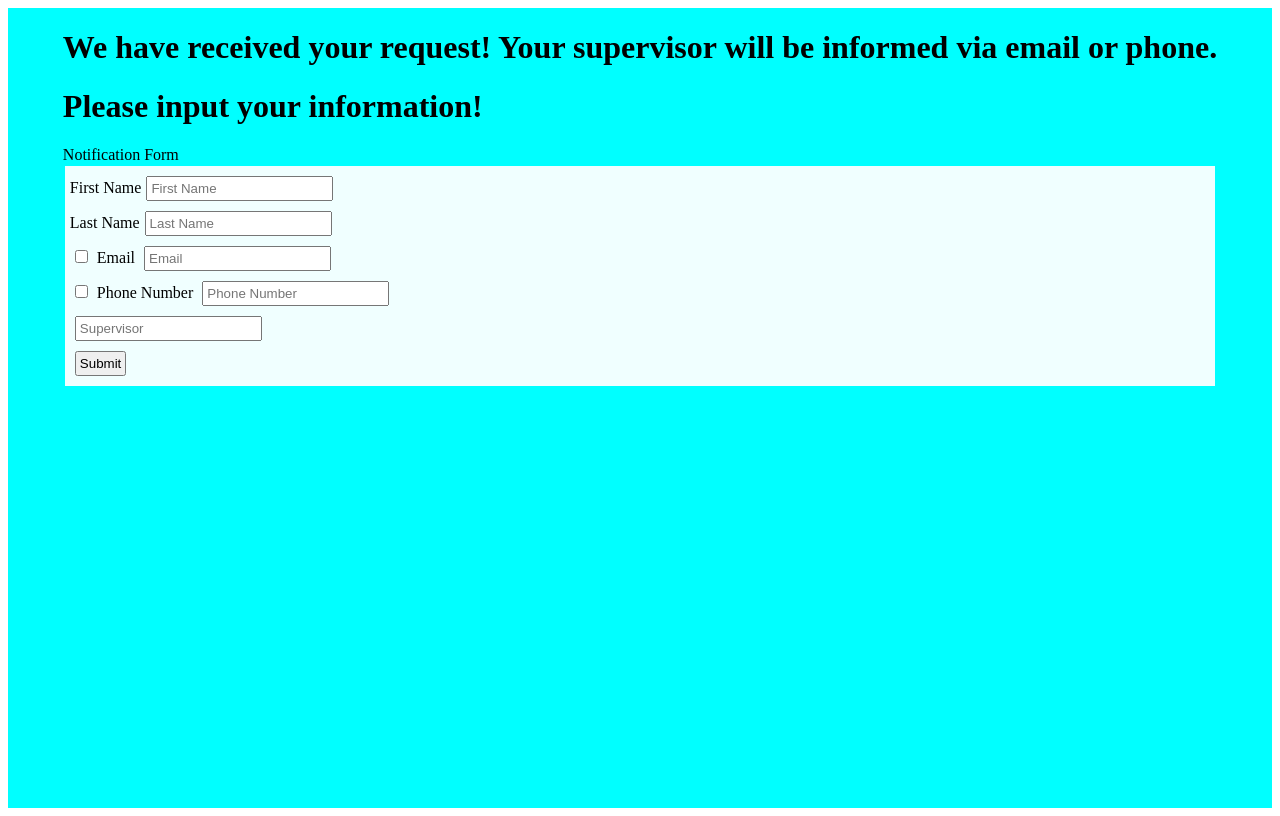
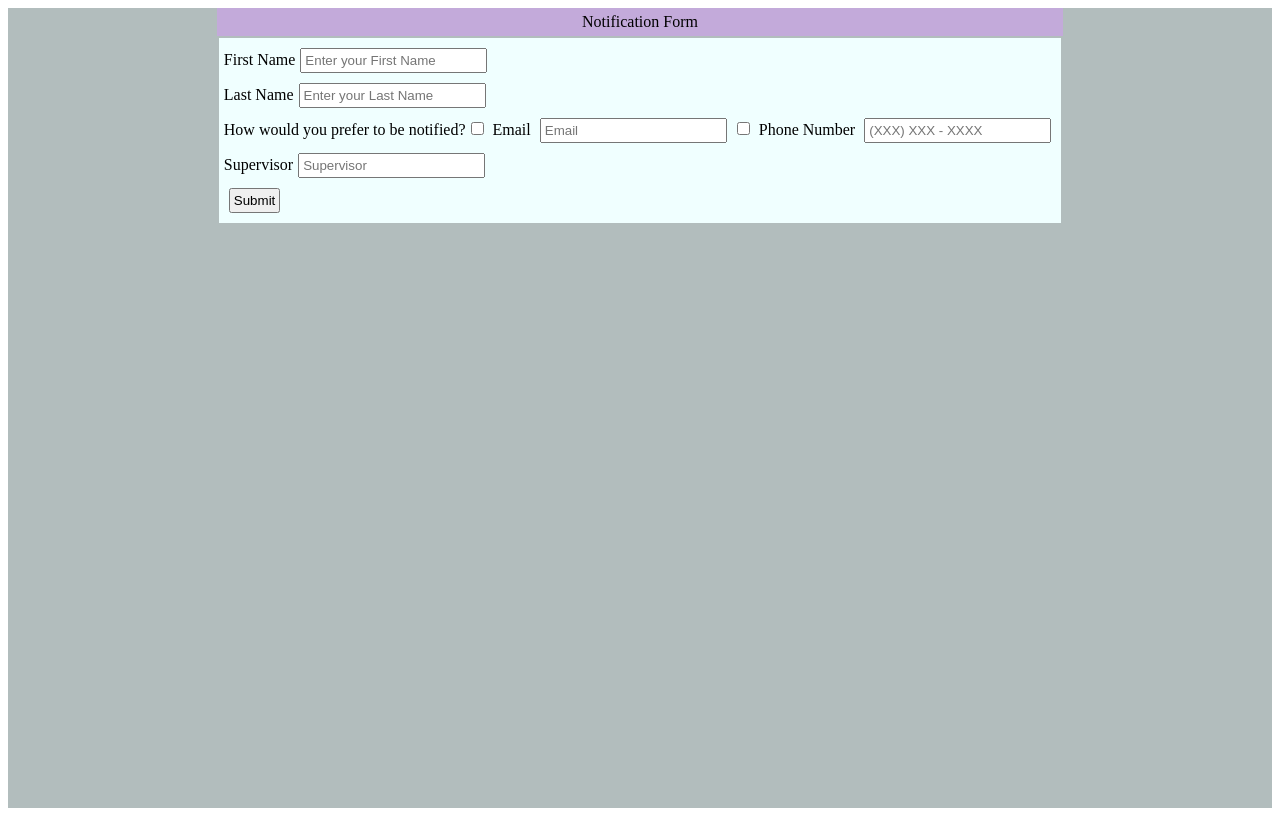
Before and after one commit to JetechNY/lightfeather-codechallenge, a React (Create React App) app: page / in a window 1280 px wide. Built offline with nearby package versions, Linux system fonts and the light colour scheme.

Commit message:
changed file layout structure complete

```diff
--- a/src/App.css
+++ /dev/null
@@ -1,21 +0,0 @@
-.form-container {
-  display: flex;
-  background-color: aqua;
-  align-items: center;
-  height: 100vh;
-  flex-direction: column;
-}
-
-.register-form {
-  display: flex;
-  background-color: azure;
-  flex-direction: column;
-  margin: 2px;
-  border: 2px;
-  padding: 5px;
-}
-
-.form-field {
-  margin: 5px;
-  padding: 3px;
-}
--- a/src/App.js
+++ b/src/App.js
@@ -1,5 +1,4 @@
 import React from "react";
-import "./App.css";
 import Form from "./Form";
 
 function App() {
--- a/src/Form.css
+++ b/src/Form.css
@@ -0,0 +1,27 @@
+.form-container {
+  display: flex;
+  background-color: rgb(178, 189, 189);
+  align-items: center;
+  height: 100vh;
+  flex-direction: column;
+}
+
+.register-form {
+  display: flex;
+  background-color: azure;
+  flex-direction: column;
+  margin: 2px;
+  border: 2px;
+  padding: 5px;
+}
+
+.form-field {
+  margin: 5px;
+  padding: 3px;
+}
+
+header{
+  background-color: rgb(195, 170, 218);
+  text-align: center;
+  padding: 5px;
+}
--- a/src/Form.js
+++ b/src/Form.js
@@ -1,176 +1,18 @@
 import React, { useState } from "react";
-import './Form.css';
+import "./Form.css";
 import FormSubmit from "./FormSubmit";
 import FormSuccess from "./FormSuccess";
 
 const Form = () => {
-  const [values, setvalues] = useState({
-    firstName: "",
-    lastName: "",
-    email: "",
-    phoneNumber: "",
-    supervisor: "",
-  });
+  const [isSubmitted, setIsSubmitted] = useState(false);
 
-  const [submitted, setSubmitted] = useState(false);
-  const [valid, setValid] = useState(false);
-
-  const handleChange = (input) => (e) => {
-    this.setState({ [input]: e.target.value });
-  };
-
-  const handleFirstNameInputChange = (event) => {
-    setvalues({ ...values, firstName: event.target.value });
-  };
-
-  const handleLastNameInputChange = (event) => {
-    setvalues({ ...values, lastName: event.target.value });
-  };
-
-  const handleEmailInputChange = (event) => {
-    setvalues({ ...values, email: event.target.value });
-  };
-
-  const handlePhoneInputChange = (event) => {
-    setvalues({ ...values, phoneNumber: event.target.value });
-  };
-
-  const handleSupervisorInputChange = (event) => {
-    setvalues({ ...values, supervisor: event.target.value });
-  };
-
-  //     /* <script>
-  //   const lettersOnly = (input) => {
-  //     var regex = /[^a-z]/gi;
-  //     input.value = input.value.replace(regex, "");
-  //   };
-
-  // </script> */
-  //   }
-
-  const handleSubmit = (event) => {
-    event.preventDefault();
-    if (
-      values.firstName &&
-      values.lastName &&
-      (values.email || values.phoneNumber) &&
-      values.supervisor
-    ) {
-      setValid(true);
-    }
-    setSubmitted(true);
-  };
+  function submitForm() {
+    setIsSubmitted(true);
+  }
 
   return (
     <div>
-      <FormSuccess />
-      <FormSubmit />
-      <header>Notification Form</header>
-      <form className="register-form" onSubmit={handleSubmit}>
-        {submitted && valid ? (
-          <div className="success-message">
-            Success! Thank you for registering
-          </div>
-        ) : null}
-        <div>
-          <label className="form-label" htmlFor="firstName">
-            First Name
-          </label>
-
-          <input
-            onChange={handleFirstNameInputChange}
-            value={values.firstName}
-            id="first-name"
-            className="form-field"
-            placeholder="First Name"
-            name="firstName"
-            type="text"
-            // onKeyUp={lettersOnly(this)}
-          />
-          {submitted && !values.firstName ? (
-            <span>Please enter a First Name</span>
-          ) : null}
-        </div>
-        <div>
-          <label className="form-label" htmlFor="lastName">
-            Last Name
-          </label>
-
-          <input
-            onChange={handleLastNameInputChange}
-            value={values.lastName}
-            id="last-name"
-            className="form-field"
-            placeholder="Last Name"
-            name="lasttName"
-            type="text"
-            // onKeyUp={lettersOnly(this)}
-          />
-          {submitted && !values.lastName ? (
-            <span>Please enter a Last Name</span>
-          ) : null}
-        </div>
-        <div>
-          <input
-            id="email-checkbox"
-            type="checkbox"
-            className="form-field"
-            placeholder="Email"
-            name="email-checkbox"
-          />
-          <label for="email-checkbox"> Email </label>
-          <input
-            onChange={handleEmailInputChange}
-            value={values.email}
-            id="email"
-            className="form-field"
-            placeholder="Email"
-            name="email"
-          />
-          {submitted && (!values.email || !values.phoneNumber) ? (
-            <span>Please enter a email </span>
-          ) : null}
-        </div>
-        <div>
-          <input
-            id="phoneNumber-checkbox"
-            type="checkbox"
-            className="form-field"
-            placeholder="Phone Number"
-            name="phoneNumber-checkbox"
-          />
-          <label for="phoneNumber-checkbox"> Phone Number </label>
-          <input
-            onChange={handlePhoneInputChange}
-            value={values.phoneNumber}
-            id="phoneNumber"
-            className="form-field"
-            placeholder="Phone Number"
-            name="phoneNumber"
-          />
-          {submitted && (!values.email || !values.phoneNumber) ? (
-            <span>Please enter a phone number </span>
-          ) : null}
-        </div>
-        <div>
-          <input
-            onChange={handleSupervisorInputChange}
-            value={values.supervisor}
-            id="supervisor"
-            className="form-field"
-            placeholder="Supervisor"
-            name="supervisor"
-          />
-          {submitted && !values.supervisor ? (
-            <span>Please enter your Supervisor</span>
-          ) : null}{" "}
-        </div>
-        <div>
-          <button class="form-field" type="submit">
-            Submit
-          </button>
-        </div>
-      </form>
+      {!isSubmitted ? <FormSubmit submitForm={submitForm} /> : <FormSuccess />}
     </div>
   );
 };
--- a/src/FormSubmit.js
+++ b/src/FormSubmit.js
@@ -1,13 +1,99 @@
-import React from "react";
+import React, { useState } from "react";
+import validate from "./validateInfo";
+import useForm from "./useForm";
+import "./Form.css";
 
-const FormSubmit = () => {
+const FormSubmit = ({ submitForm }) => {
+  const { handleChange, handleSubmit, values, errors } = useForm(
+    submitForm,
+    validate
+  );
+
   return (
     <div>
-      <div className="form-content-right">
-        <form className="form">
-          <h1>Please input your information! </h1>
+      <div className="form-content">
+        <header>Notification Form</header>
+        <form className="register-form" onSubmit={handleSubmit} noValidate>
           <div>
-
+            <label className="form-label">First Name</label>
+            <input
+              id="firstName"
+              className="form-field"
+              placeholder="Enter your First Name"
+              type="text"
+              name="firstName"
+              value={values.firstName}
+              onChange={handleChange}
+            />
+            {errors.firstName && <p>{errors.firstName}</p>}
+          </div>
+          <div>
+            <label className="form-label">Last Name</label>
+            <input
+              id="lastName"
+              className="form-field"
+              placeholder="Enter your Last Name"
+              type="text"
+              name="lastName"
+              value={values.lastName}
+              onChange={handleChange}
+            />
+            {errors.lastName && <p>{errors.lastName}</p>}
+          </div>
+          <div className="contact-method">
+            How would you prefer to be notified?
+            <input
+              id="email-checkbox"
+              type="checkbox"
+              className="form-field"
+              placeholder="Email"
+              name="email-checkbox"
+            />
+            <label for="email-checkbox"> Email </label>
+            <input
+              id="email"
+              type="email"
+              className="form-field"
+              placeholder="Email"
+              name="email"
+              value={values.email}
+              onChange={handleChange}
+            />
+            {errors.email && <p>{errors.email}</p>}
+            <input
+              id="phoneNumber-checkbox"
+              type="checkbox"
+              className="form-field"
+              placeholder="Phone Number"
+              name="phoneNumber-checkbox"
+            />
+            <label for="phoneNumber-checkbox"> Phone Number </label>
+            <input
+              id="phoneNumber"
+              className="form-field"
+              placeholder="(XXX) XXX - XXXX"
+              name="phoneNumber"
+              value={values.phoneNumber}
+              onChange={handleChange}
+            />
+          </div>
+          <div>
+            <label className="form-label">Supervisor</label>
+            <input
+              id="supervisor"
+              className="form-field"
+              placeholder="Supervisor"
+              name="supervisor"
+              // type="text" change to dropdown
+              value={values.supervisor}
+              onChange={handleChange}
+            />
+            {errors.supervisor && <p>{errors.supervisor}</p>}
+          </div>
+          <div>
+            <button class="form-field" type="submit">
+              Submit
+            </button>
           </div>
         </form>
       </div>
--- a/src/useForm.js
+++ b/src/useForm.js
@@ -11,6 +11,8 @@ const useForm = (callback, validate) => {
   const [errors, setErrors] = useState({});
   const [isSubmitting, setIsSubmitting] = useState(false);
 
+  const [valid, setValid] = useState(false);
+
   const handleChange = (e) => {
     const { name, value } = e.target;
     setValues({
@@ -21,7 +23,14 @@ const useForm = (callback, validate) => {
 
   const handleSubmit = (e) => {
     e.preventDefault();
-
+    if (
+      values.firstName &&
+      values.lastName &&
+      (values.email || values.phoneNumber) &&
+      values.supervisor
+    ) {
+      setValid(true);
+    }
     setErrors(validate(values));
     setIsSubmitting(true);
   };
--- a/src/validateInfo.js
+++ b/src/validateInfo.js
@@ -2,16 +2,34 @@ export default function validateInfo(values) {
   let errors = {};
 
   if (!values.firstName.trim()) {
-    errors.username = " First name required";
+    errors.firstName = " First name is required";
+  } else if (!/^[A-Za-z]+/.test(values.firstName.trim())) {
+    errors.firstName = "Enter a valid first name";
   }
-  // else if (!/^[A-Za-z]+/.test(values.name.trim())) {
-  //   errors.name = 'Enter a valid name';
+
+  if (!values.lastName.trim()) {
+    errors.lastName = " Last name is required";
+  } else if (!/^[A-Za-z]+/.test(values.lastName.trim())) {
+    errors.lastName = "Enter a valid last name";
+  }
+
+  // if (!values.email) {
+  //   errors.email = "Email required";
+  // } else if (!/\S+@\S+\.\S+/.test(values.email)) {
+  //   errors.email = "Email address is invalid";
   // }
 
-  if (!values.email) {
-    errors.email = "Email required";
-  } else if (!/\S+@\S+\.\S+/.test(values.email)) {
+  if (!values.email || !values.phoneNumber) {
+    errors.email = " Please pick email or text";
+  }
+  if (!/\S+@\S+\.\S+/.test(values.email)) {
     errors.email = "Email address is invalid";
+  }
+
+  if (!values.supervisor.trim()) {
+    errors.supervisor = " Supervisor is required";
+  } else if (!/^[A-Za-z]+/.test(values.supervisor.trim())) {
+    errors.supervisor = "Please select your Supervisor";
   }
 
   return errors;
```
